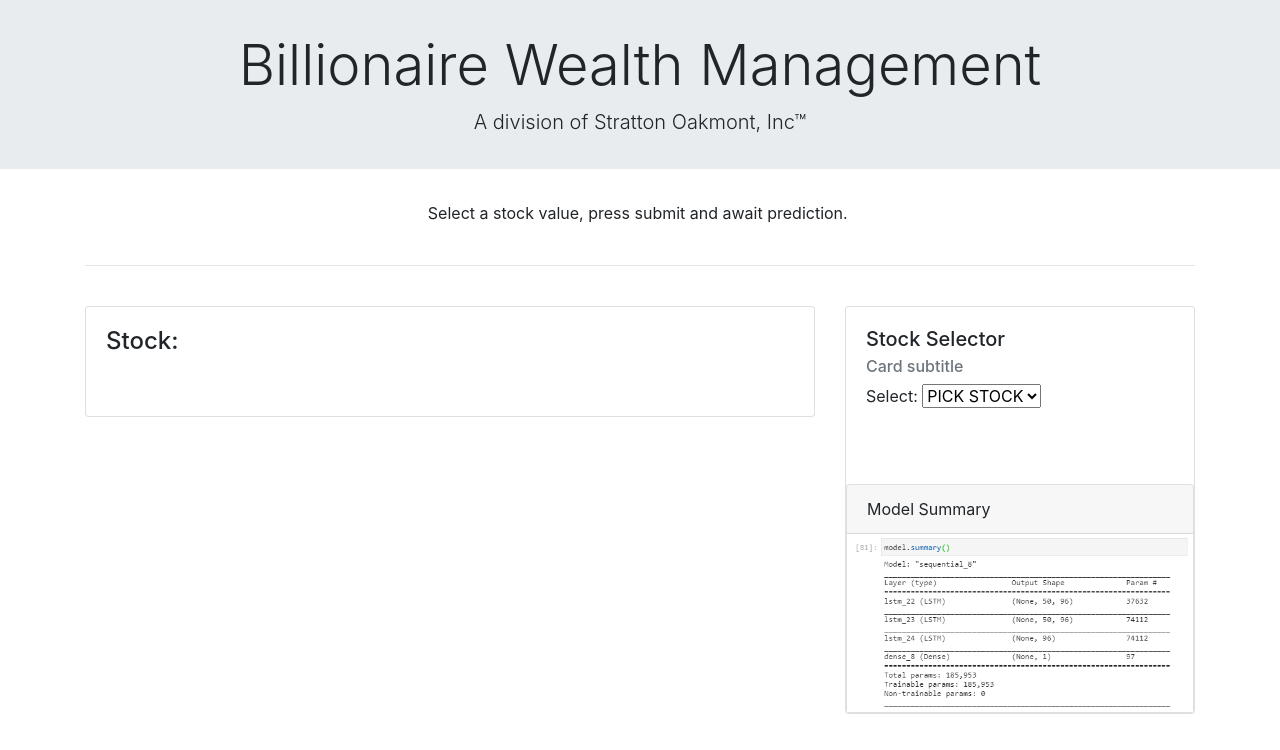
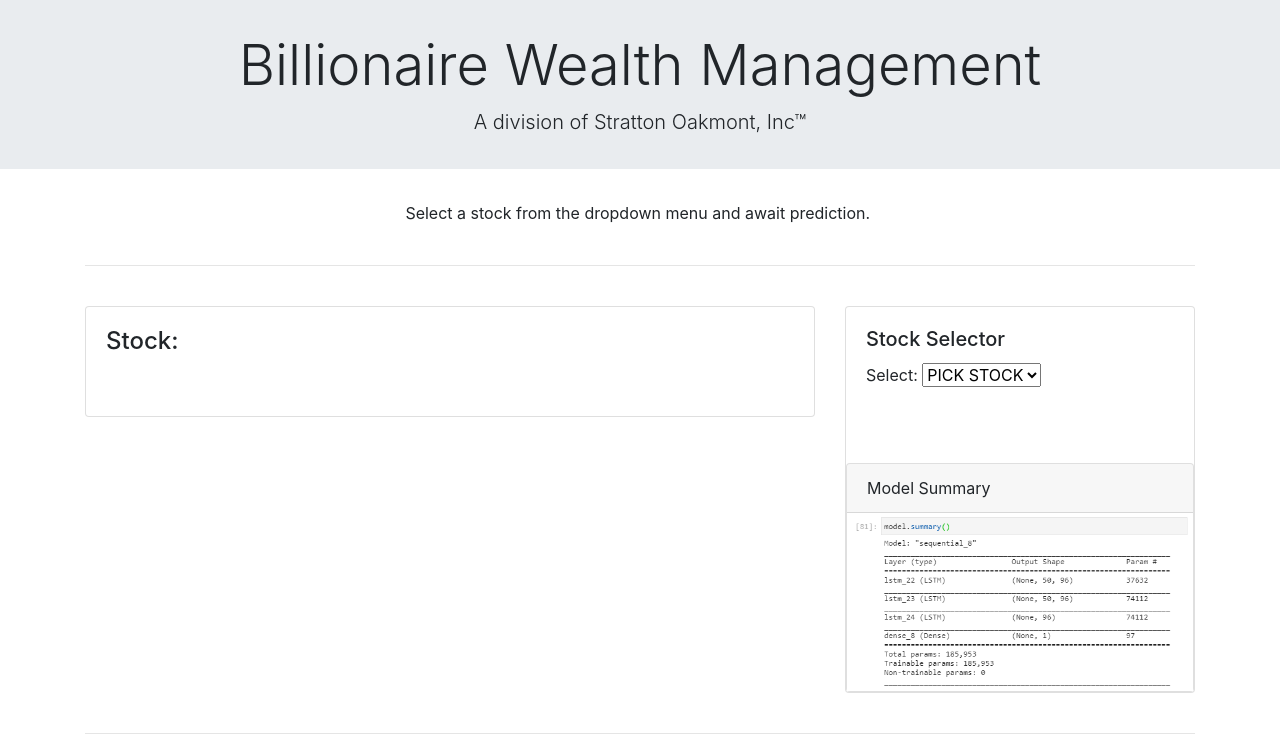
Before and after one commit to arselv/Final_Project, a Flask app: page / in a window 1280 px wide. Shown: the part 56-806 px from the top of the page. Run offline with Flask 2, Linux system fonts and the light colour scheme; some libraries are stand-ins or nearby versions.

Commit message:
small changes

```diff
--- a/templates/index.html
+++ b/templates/index.html
@@ -53,7 +53,7 @@
     <div class="container">
       <div class="row text-center">
         <div class="col-lg-6 offset-lg-3">
-          Select a stock value, press submit and await prediction.&nbsp;
+          Select a stock from the dropdown menu and await prediction.&nbsp;
         </div>
       </div>
       <br />
@@ -77,7 +77,7 @@
           <div class="card">
             <div class="card-body">
               <h5 class="card-title">Stock Selector</h5>
-              <h6 class="card-subtitle mb-2 text-muted">Card subtitle</h6>
+              <!-- <h6 class="card-subtitle mb-2 text-muted">Card subtitle</h6> -->
               <label for="select">Select:</label>
               <select name="select" id="select">
                 <option value="">PICK STOCK</option>
```
Also changed, not shown: 2 other files.
